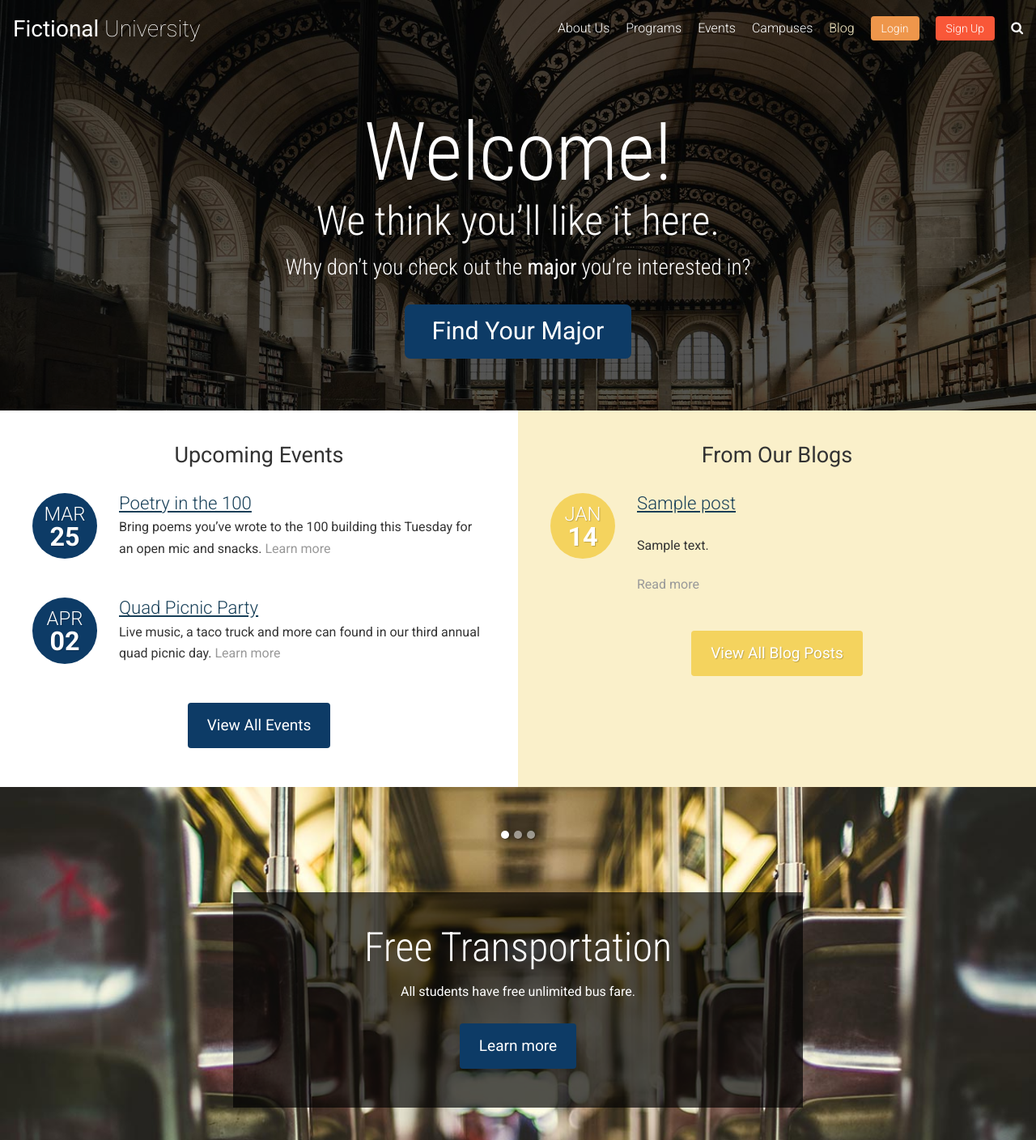
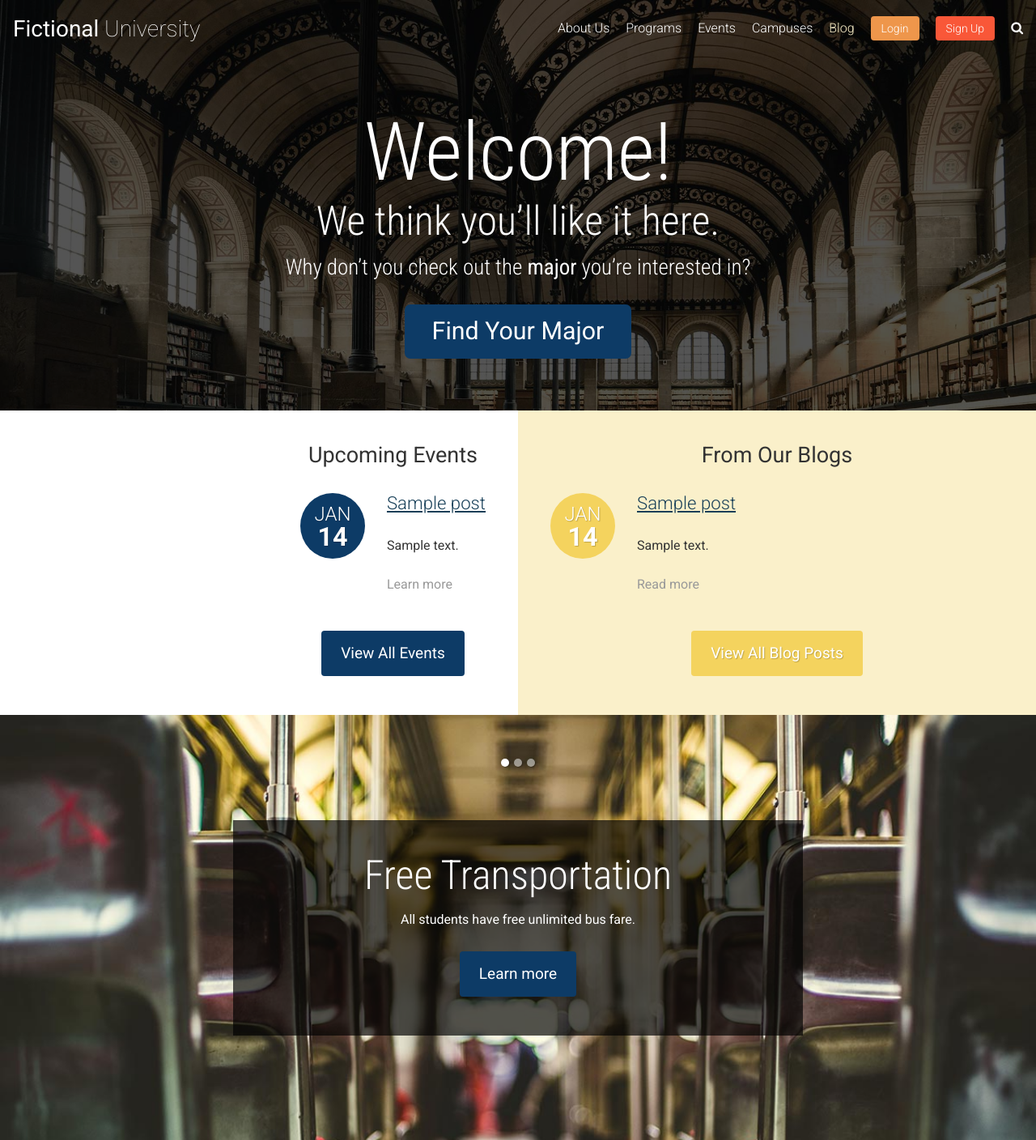
Before and after one commit to ryan258/wp-u-theme, a WordPress theme: template themes/critter-university-theme/front-page.php in a window 1280 px wide. Shown: the top 1408 px of the page at 81% size. Run offline with PHP 8.4 and a stand-in for WordPress, Linux system fonts and the light colour scheme; the site name, menu and one post (Sample post) are stand-ins, and other content is empty.

Commit message:
Create front page block view of events.

```diff
--- a/themes/critter-university-theme/front-page.php
+++ b/themes/critter-university-theme/front-page.php
@@ -15,28 +15,34 @@
     <div class="full-width-split__inner">
       <h2 class="headline headline--small-plus t-center">Upcoming Events</h2>
 
+      <?php
+        // define the view
+        $homepageEvents = new WP_Query(array(
+          'posts_per_page' => 2,
+          'post_type' => 'event',
+        ));
+
+        while ($homepageEvents->have_posts()) {
+          // get data ready for each post
+          $homepageEvents->the_post(); ?>
+
           <div class="event-summary">
             <a class="event-summary__date t-center" href="#">
-          <span class="event-summary__month">Mar</span>
-          <span class="event-summary__day">25</span>
+              <span class="event-summary__month"><?php the_time('M') ?></span>
+              <span class="event-summary__day"><?php the_time('d') ?></span>
             </a>
             <div class="event-summary__content">
-          <h5 class="event-summary__title headline headline--tiny"><a href="#">Poetry in the 100</a></h5>
-          <p>Bring poems you&rsquo;ve wrote to the 100 building this Tuesday for an open mic and snacks. <a href="#" class="nu gray">Learn more</a></p>
-        </div>
-      </div>
-      <div class="event-summary">
-        <a class="event-summary__date t-center" href="#">
-          <span class="event-summary__month">Apr</span>
-          <span class="event-summary__day">02</span>
-        </a>
-        <div class="event-summary__content">
-          <h5 class="event-summary__title headline headline--tiny"><a href="#">Quad Picnic Party</a></h5>
-          <p>Live music, a taco truck and more can found in our third annual quad picnic day. <a href="#" class="nu gray">Learn more</a></p>
+              <h5 class="event-summary__title headline headline--tiny"><a href="<?php the_permalink(); ?>"><?php the_title(); ?></a></h5>
+              <p><?php echo wp_trim_words(get_the_content(), 18); ?> <a href="<?php the_permalink(); ?>" class="nu gray">Learn more</a></p>
             </div>
           </div>
 
-      <p class="t-center no-margin"><a href="#" class="btn btn--blue">View All Events</a></p>
+        <?php }
+      ?>
+
+
+
+      <p class="t-center no-margin"><a href="<?php echo site_url('/events'); ?>" class="btn btn--blue">View All Events</a></p>
     </div>
   </div>
   <div class="full-width-split__two">
```
Lines whose indentation alone changed are shown as unchanged.
